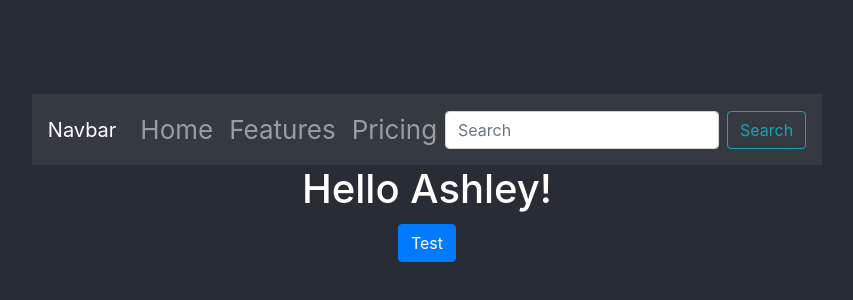
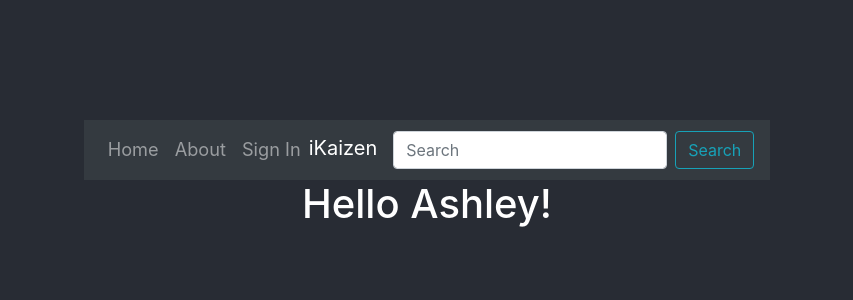
Before and after one commit to Ashley-Owens/iKaizen, a React (Create React App) app in the folder client/: page / in a window 1280 px wide. Shown: the part 222-522 px from the top of the page, without its empty margins (213-1066 px from the left). Built offline with nearby package versions, Linux system fonts and the light colour scheme.

Commit message:
Updated NavBar style sheets

```diff
--- a/client/src/App.js
+++ b/client/src/App.js
@@ -4,6 +4,7 @@ import {Button} from 'react-bootstrap';
 import NavBar from './components/NavBar';
 import Greeter from './components/Greeter';
 import './App.css';
+import './components/NavBar.css';
 
 function App() {
   return (
@@ -12,8 +13,6 @@ function App() {
       <div>
         <NavBar/>
         <Greeter name="Ashley"/>
-
-        <Button>Test</Button>
       </div>
       </header>
     </div>
--- /dev/null
+++ b/client/src/components/NavBar.css
@@ -0,0 +1,33 @@
+/***********************************************************************
+ *  Nav Bar Styling
+ **********************************************************************/
+.mr-auto {
+    display: flex;
+    /* Removes margins/white-space */
+    margin: 0;
+    font-size: 0.7em;
+}
+
+/* Media Queries: Use these nav properties only when screen max width is <600 px */
+@media only screen and (max-width: 600px) {
+    .main-nav {
+        font-size: 0.5em;
+        padding: 0;
+    }
+}
+
+/* Creates a margin box to the left of this element pushing it to the far right of screen. */
+.push {
+    margin-left: auto;
+}
+
+/* Adds spacing between list items */
+li {
+    padding: 20px;
+}
+
+/* Removes link underlining and standard link color */
+a {
+    color: #f5f5f6;
+    text-decoration: none;
+}
--- a/client/src/components/NavBar.jsx
+++ b/client/src/components/NavBar.jsx
@@ -1,14 +1,15 @@
 import React from 'react';
 import {Navbar, Nav, Form, Button} from 'react-bootstrap'
+
 
 function NavBar() {
     return (
         <Navbar bg="dark" variant="dark">
-            <Navbar.Brand href="#home">Navbar</Navbar.Brand>
             <Nav className="mr-auto">
             <Nav.Link href="#home">Home</Nav.Link>
-            <Nav.Link href="#features">Features</Nav.Link>
-            <Nav.Link href="#pricing">Pricing</Nav.Link>
+            <Nav.Link href="#about">About</Nav.Link>
+            <Nav.Link href="#SignIn">Sign In</Nav.Link>
+            <Navbar.Brand href="#home">iKaizen</Navbar.Brand>
             </Nav>
             <Form inline>
             <Form.Control type="text" placeholder="Search" className="mr-sm-2" />
```
